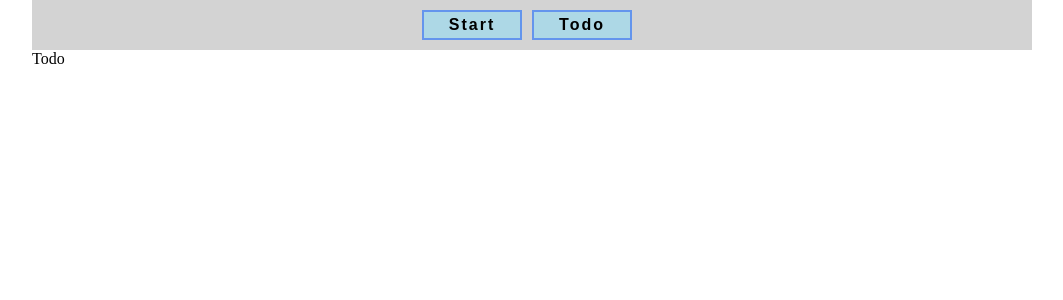
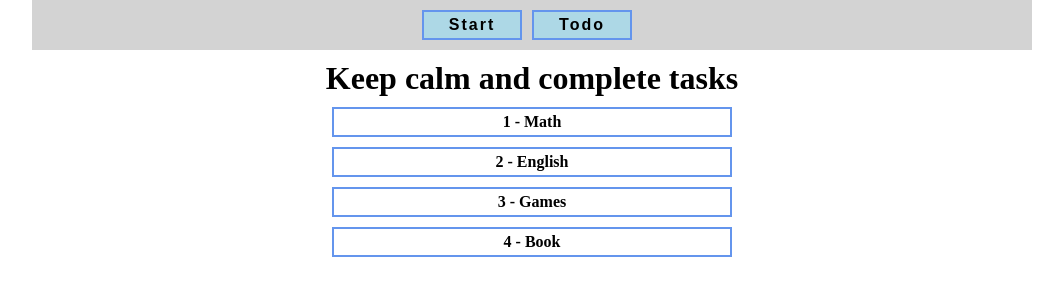
Before and after one commit to ADmtr2001/React-Educational-50-TodoTS, a React (Create React App) app: page /todo in a window 1280 px wide. Shown: the top 300 px of the page, without its empty margins (108-1171 px from the left). Built offline with nearby package versions, Linux system fonts and the light colour scheme.

Commit message:
add TodoList and TodoItem component. add list items rendering

```diff
--- /dev/null
+++ b/src/components/TodoItem/TodoItem.styles.ts
@@ -0,0 +1,17 @@
+import styled from "styled-components";
+
+export const Wrapper = styled.div`
+  width: 400px;
+  height: 30px;
+  border: 2px solid cornflowerblue;
+  margin-top: 10px;
+  display: flex;
+  justify-content: center;
+  align-items: center;
+  cursor: pointer;
+  font-weight: bold;
+
+  :hover {
+    background-color: lightblue;
+  }
+`;
--- /dev/null
+++ b/src/components/TodoItem/TodoItem.tsx
@@ -0,0 +1,17 @@
+import React, {FC} from 'react';
+
+import {Wrapper} from "./TodoItem.styles";
+
+interface TodoItemProps {
+  item: any;
+}
+
+const TodoItem: FC<TodoItemProps> = ({item}) => {
+  return (
+    <Wrapper>
+      {item.id} - {item.text}
+    </Wrapper>
+  );
+};
+
+export default TodoItem;
--- /dev/null
+++ b/src/components/TodoList/TodoList.styles.ts
@@ -0,0 +1,3 @@
+import styled from "styled-components";
+
+export const Wrapper = styled.div``;
--- /dev/null
+++ b/src/components/TodoList/TodoList.tsx
@@ -0,0 +1,20 @@
+import React, {FC} from 'react';
+
+import {Wrapper} from "./TodoList.styles";
+import TodoItem from "../TodoItem/TodoItem";
+
+interface TodoListProps {
+  items: any[]
+}
+
+const TodoList: FC<TodoListProps> = ({items}) => {
+  return (
+    <Wrapper>
+      {items.map(item => (
+        <TodoItem key={item.id} item={item}/>
+      ))}
+    </Wrapper>
+  );
+};
+
+export default TodoList;
--- a/src/pages/Todo.styles.ts
+++ b/src/pages/Todo.styles.ts
@@ -1,3 +1,8 @@
 import styled from "styled-components";
 
-export const Wrapper = styled.div``;
+export const Wrapper = styled.div`
+  display: flex;
+  flex-direction: column;
+  align-items: center;
+  margin-top: 10px;
+`;
--- a/src/pages/Todo.tsx
+++ b/src/pages/Todo.tsx
@@ -1,11 +1,20 @@
 import React, {FC} from 'react';
 
 import {Wrapper} from "./Todo.styles";
+import TodoList from "../components/TodoList/TodoList";
 
 const Todo: FC = () => {
+  const list = [
+    {id: 1, text: 'Math', finished: false},
+    {id: 2, text: 'English', finished: true},
+    {id: 3, text: 'Games', finished: false},
+    {id: 4, text: 'Book', finished: true},
+  ];
+
   return (
     <Wrapper>
-      Todo
+      <h1>Keep calm and complete tasks</h1>
+      <TodoList items={list}/>
     </Wrapper>
   );
 };
```
